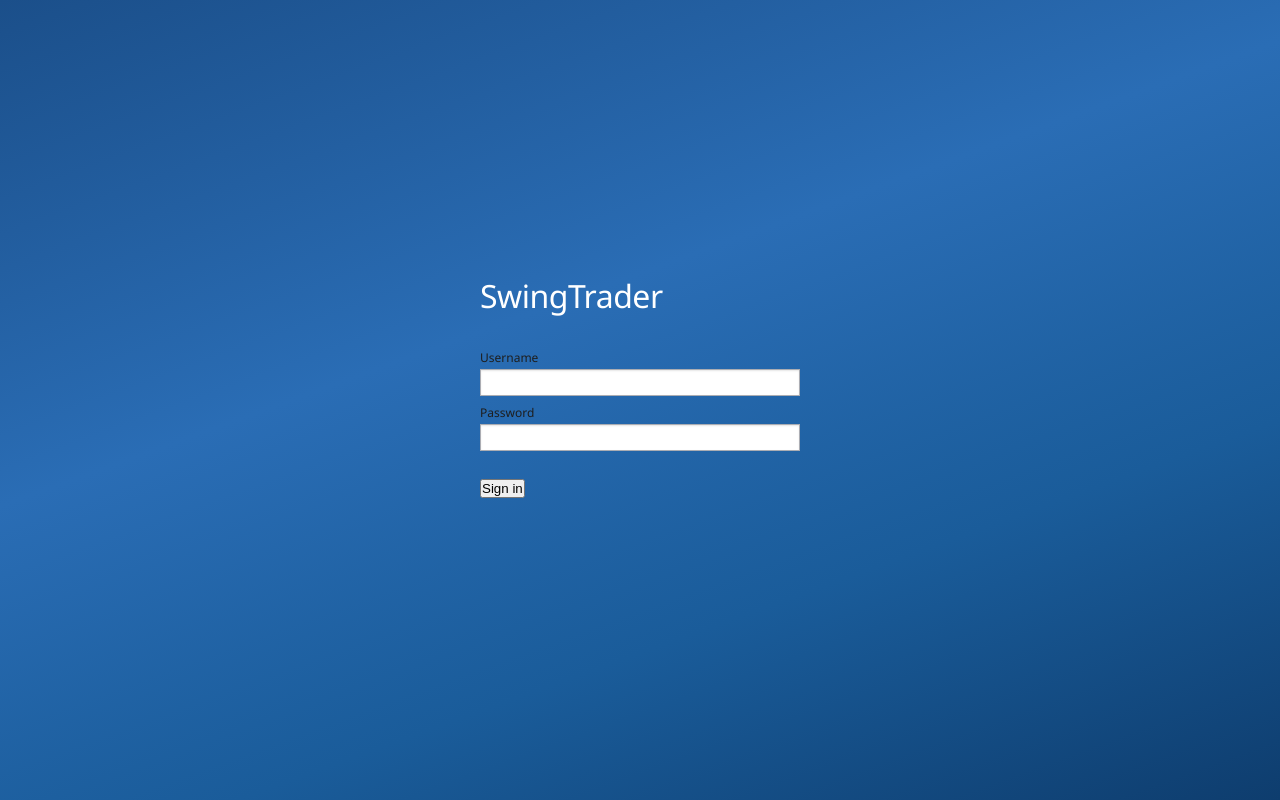
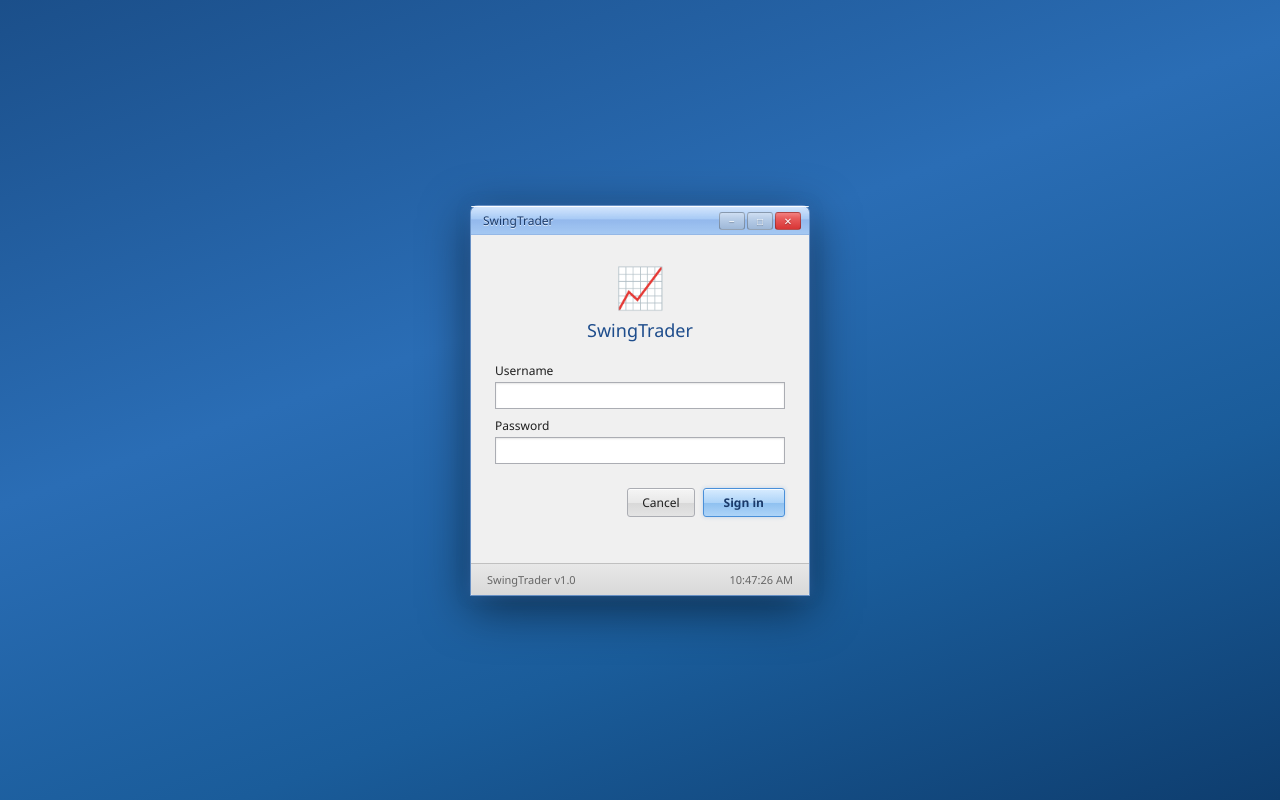
Before and after one commit to boosco16/stchart, a website: page public/index.html in a window 1280 px wide. Drawn offline with Linux system fonts and the light colour scheme; no server answers.

Commit message:
Update index.html

```diff
--- a/public/index.html
+++ b/public/index.html
@@ -7,38 +7,78 @@
   <link rel="stylesheet" href="/shared.css" />
   <style>
     body { display: flex; align-items: center; justify-content: center; min-height: 100vh; }
-    .login-wrap { width: 320px; }
-    h1 { font-size: 32px; font-weight: 100; color: #fff; margin-bottom: 32px; letter-spacing: -0.5px; }
-    .err { font-size: 12px; color: #ff6b6b; margin-top: 12px; min-height: 16px; text-transform: uppercase; letter-spacing: 0.5px; }
-    .btn-row { margin-top: 20px; }
+    .login-window { width: 340px; }
+    .login-body { padding: 24px; }
+    .login-icon { font-size: 40px; text-align: center; margin-bottom: 4px; }
+    .login-title { font-size: 18px; font-weight: 300; color: #1e4d8c; text-align: center; margin-bottom: 20px; }
+    .divider { border: none; border-top: 1px solid #d0d0d0; margin: 16px 0; }
+    .btn-row { display: flex; justify-content: flex-end; gap: 8px; margin-top: 16px; }
+    .err { font-size: 11px; color: #cc0000; margin-top: 8px; min-height: 14px; }
+    .win7-footer {
+      background: linear-gradient(to bottom, #e8e8e8, #d8d8d8);
+      border-top: 1px solid #c0c0c0;
+      padding: 8px 16px;
+      display: flex;
+      justify-content: space-between;
+      align-items: center;
+      font-size: 11px;
+      color: #666;
+      border-radius: 0 0 2px 2px;
+    }
   </style>
 </head>
 <body>
-  <div class="login-wrap">
-    <h1>SwingTrader</h1>
+  <div class="win7-window login-window">
+    <div class="win7-titlebar">
+      <span class="win7-title">SwingTrader</span>
+      <div class="win7-controls">
+        <div class="win7-ctrl win7-ctrl-min">&#x2212;</div>
+        <div class="win7-ctrl win7-ctrl-max">&#x25A1;</div>
+        <div class="win7-ctrl win7-ctrl-close" onclick="">&#x2715;</div>
+      </div>
+    </div>
+    <div class="win7-body">
+      <div class="login-body">
+        <div class="login-icon">📈</div>
+        <div class="login-title">SwingTrader</div>
         <label>Username</label>
         <input type="text" id="username" autocomplete="username" />
         <label>Password</label>
         <input type="password" id="password" autocomplete="current-password" />
         <div class="btn-row">
-      <button class="metro-btn-solid" id="btn" onclick="login()">Sign in</button>
+          <button class="win7-btn" onclick="document.getElementById('username').value='';document.getElementById('password').value=''">Cancel</button>
+          <button class="win7-btn-primary" id="btn" onclick="login()">Sign in</button>
         </div>
         <p class="err" id="error"></p>
+      </div>
+      <div class="win7-footer">
+        <span>SwingTrader v1.0</span>
+        <span id="login-time"></span>
+      </div>
+    </div>
   </div>
   <script>
     fetch('/api/me').then(r => { if (r.ok) window.location.href = '/dashboard' })
     document.getElementById('username').addEventListener('keydown', e => { if (e.key === 'Enter') document.getElementById('password').focus() })
     document.getElementById('password').addEventListener('keydown', e => { if (e.key === 'Enter') login() })
+    setInterval(() => {
+      document.getElementById('login-time').textContent = new Date().toLocaleTimeString()
+    }, 1000)
     async function login() {
       const btn = document.getElementById('btn')
       const username = document.getElementById('username').value.trim()
       const password = document.getElementById('password').value
       if (!username || !password) return
-      btn.disabled = true; btn.textContent = '...'
+      btn.disabled = true; btn.textContent = 'Signing in...'
       const res = await fetch('/api/login', { method: 'POST', headers: { 'Content-Type': 'application/json' }, body: JSON.stringify({ username, password }) })
       const data = await res.json()
       if (data.ok) { window.location.href = '/dashboard' }
-      else { document.getElementById('error').textContent = 'Invalid credentials'; btn.disabled = false; btn.textContent = 'Sign in'; document.getElementById('password').value = '' }
+      else {
+        document.getElementById('error').textContent = 'The username or password is incorrect.'
+        btn.disabled = false; btn.textContent = 'Sign in'
+        document.getElementById('password').value = ''
+        document.getElementById('password').focus()
+      }
     }
   </script>
 </body>
```
Lines whose indentation alone changed are shown as unchanged.
